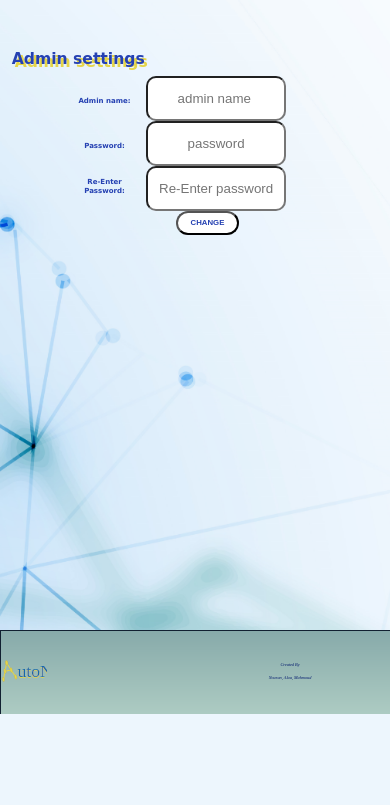
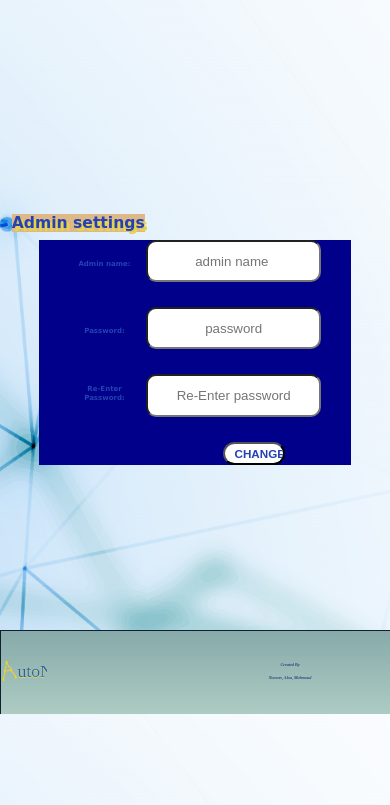
Before and after one commit to Nouran-Ebrahim/Graduation_Project, a PHP site: page /pages/admin_settings.html in a window 390 px wide. Shown: the part 130-935 px from the top of the page. Before the commit the page ends 844 px from the top, so only its background shows below. Run offline with PHP 8.4, Linux system fonts and the light colour scheme.

Commit message:
responsive1

```diff
--- a/css/style.css
+++ b/css/style.css
@@ -83,22 +83,27 @@ body{
     justify-content: flex-start;
     /*background-color: aqua;*/
     align-items: center;
-    margin-top: 3%;
+    margin-top: 4%;
 }
-
 
 
 .webname{
     /*background-color: crimson;*/
     width: 100%;
     height: 100%;
-    text-align: center;
     margin-bottom: 3%;
 }
-
+.webname img{
+    display: block;
+    /*background-color: aqua;*/
+    text-align: center;
+    margin-left: 38%;
+    width: 28vw;
+}
 #form1{
     /*background-color: darkblue;*/
     width: 80%;
+    margin-right: 2%;
 }
 .lab{
     display: inline-block;
@@ -112,8 +117,8 @@ body{
 }
 .in{
     display: inline-block;
-    height: 45px;
-    width: 45%;
+    height: 8vh;
+    width: 45vw;
     padding: 1%;
     outline: 0px;
     border-radius: 10px;
@@ -133,7 +138,7 @@ input[name="log"]{
     text-align: center;
     font-size: 2vw;
     border-radius: 20px;
-    margin-left: 44%;
+    margin-left: 48%;
     color: #2541B2;
 }
 input[name="log"]:hover{
@@ -141,6 +146,45 @@ input[name="log"]:hover{
     color: #fff;
     transition: ease 0.3s all;
 }
+
+@media only screen and (max-width: 769px) {
+    .login_container {
+        margin-top: 20%;
+        }
+        .in{
+            height: 6vh;
+    }
+    input[name="log"]{
+        margin-left: 50%;
+    }
+    .webname img{
+        margin-left: 42%;
+    }
+  }
+  @media only screen and (max-width: 426px) {
+    .login_container {
+        margin-top: 45%;
+        }
+    .in{
+            margin-bottom: 8%;
+            height: 5vh;
+    }
+    .lab{
+        font-size: 4vw;
+        width: 35%;
+    }
+    #form1{
+        margin-right: 17%;
+        width: 90%;
+    }
+    input[name="log"]{
+        margin-left: 59%;
+        font-size: 3vw;
+    }
+    .webname img{
+        margin-left: 44%;
+    }
+  }
 /* login ending */
 
 /*admin settings starting*/
@@ -154,10 +198,11 @@ input[name="log"]:hover{
     font-size: 4vw;
     text-shadow: 3px 3px #E5D549 ;
     font-weight: bold;
+    background-color: burlywood;
 }
 
 #form2{
-    /*background-color: darkblue;*/
+    background-color: darkblue;
     width: 80%;
 }
 .lab2{
```
